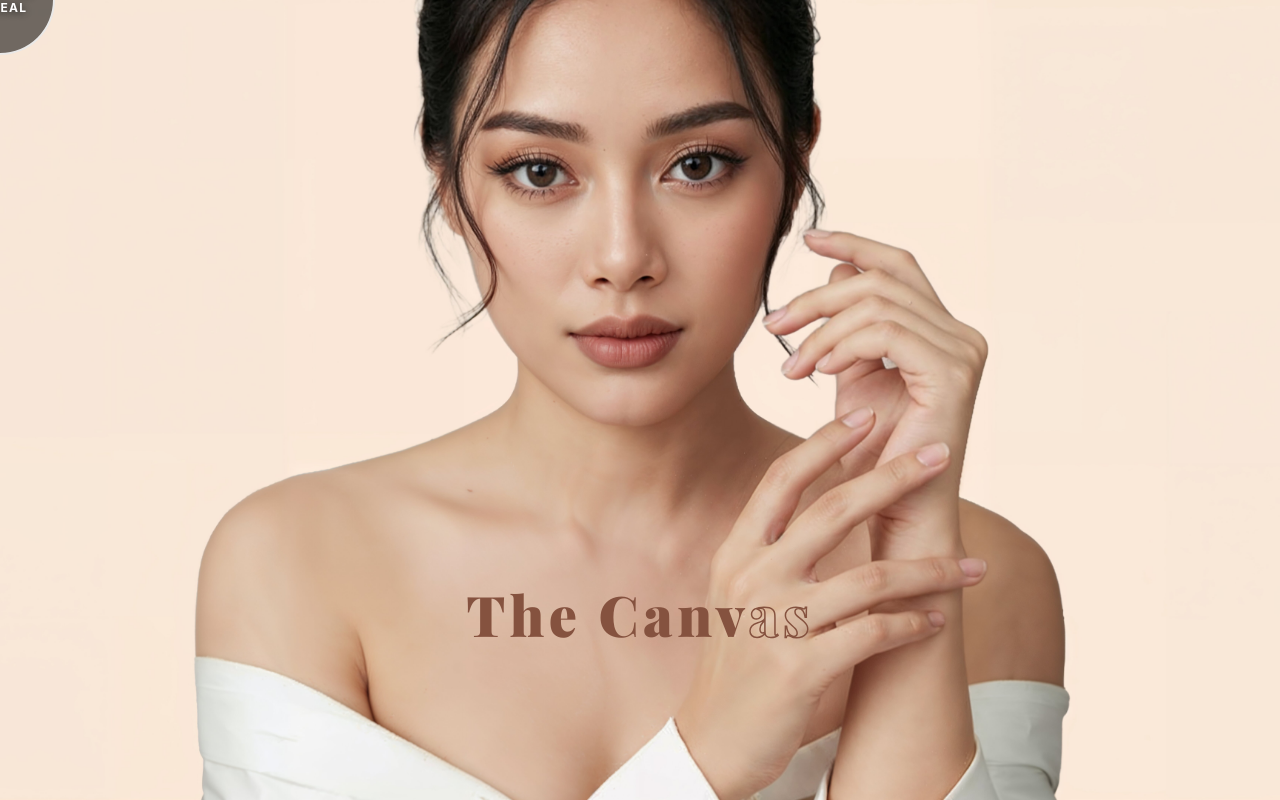
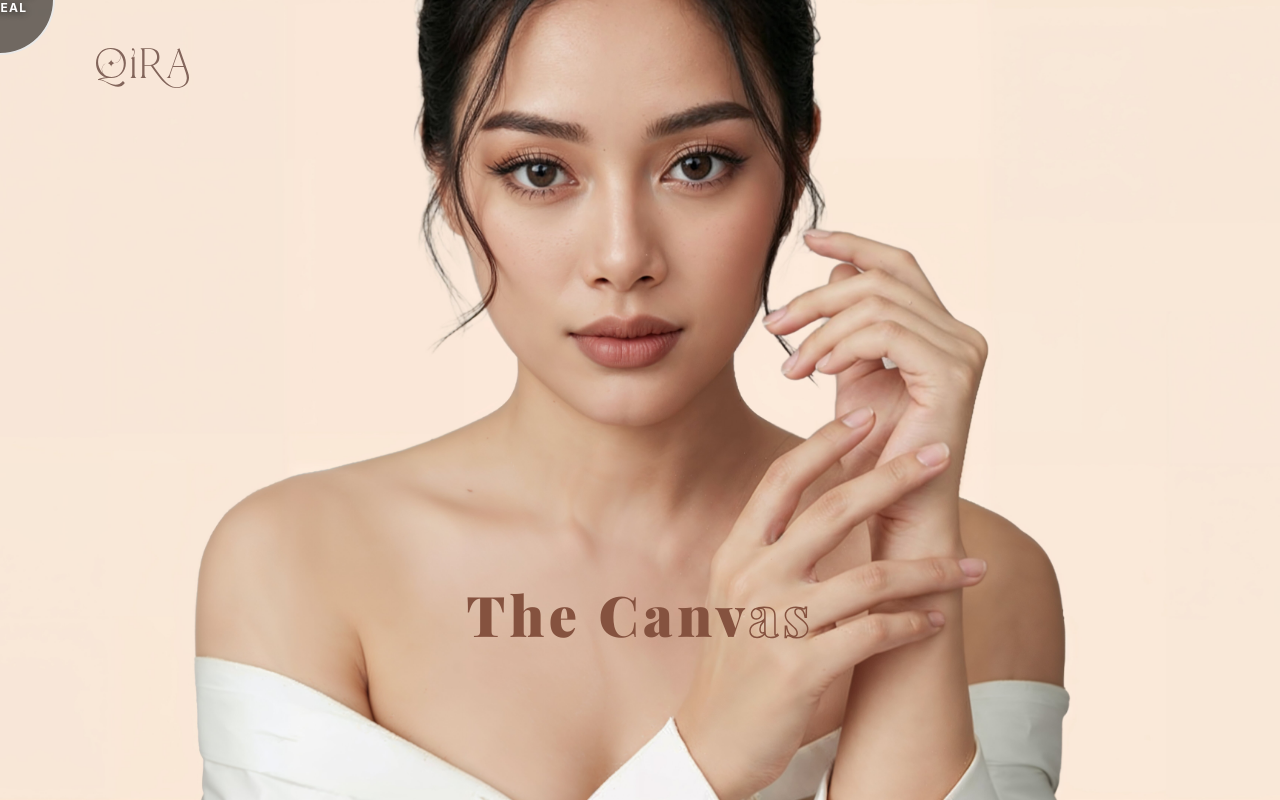
Before and after one commit to kumarsonirk/banner_effect, a React (Vite) app: page / in a window 1280 px wide. Built offline with nearby package versions, Linux system fonts and the light colour scheme.

Commit message:
logo added

```diff
--- a/src/App.jsx
+++ b/src/App.jsx
@@ -26,6 +26,11 @@ const App = () => {
       onMouseLeave={() => setIsHovering(false)}
       onClick={handleClick}
     >
+      {/* Logo — top left */}
+      <div className="absolute top-12 left-24 z-20 pointer-events-none">
+        <img src="/logo.svg" alt="Logo" className="h-10 w-auto" />
+      </div>
+
       {/* Banner 2 — always underneath */}
       <div className="absolute inset-0">
         <img src={BANNER2_URL} alt="Banner 2" className="w-full h-full object-cover" />
@@ -41,7 +46,7 @@ const App = () => {
 
       {/* Pre-reveal title text */}
       <div
-        className="absolute inset-0 z-10 flex flex-col items-center justify-end pb-36 pointer-events-none"
+        className="absolute inset-0 z-10 flex flex-col items-center justify-end pb-36 px-8 pointer-events-none"
         style={{ opacity: isRevealed ? 0 : 1, transition: 'opacity 0.5s ease-in-out' }}
       >
         <span
@@ -58,7 +63,7 @@ const App = () => {
 
       {/* Post-reveal title text */}
       <div
-        className="absolute inset-0 z-10 flex flex-col items-center justify-end pb-40 pointer-events-none"
+        className="absolute inset-0 z-10 flex flex-col items-center justify-end pb-40 px-8 pointer-events-none"
         style={{ opacity: isRevealed ? 1 : 0, transition: 'opacity 1.5s ease-in-out', transitionDelay: isRevealed ? '3s' : '0.5s' }}
       >
         <span
```
Also changed, not shown: public/logo.svg (added).
